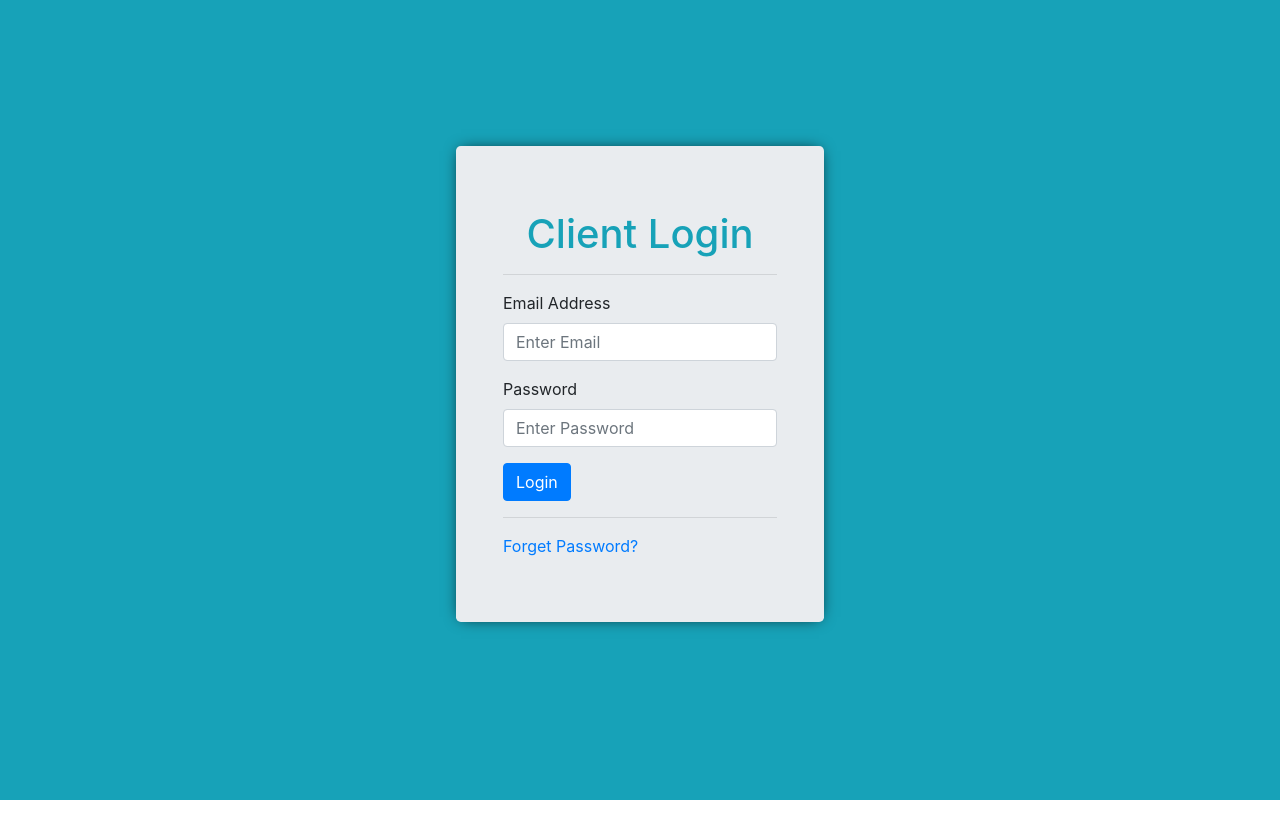
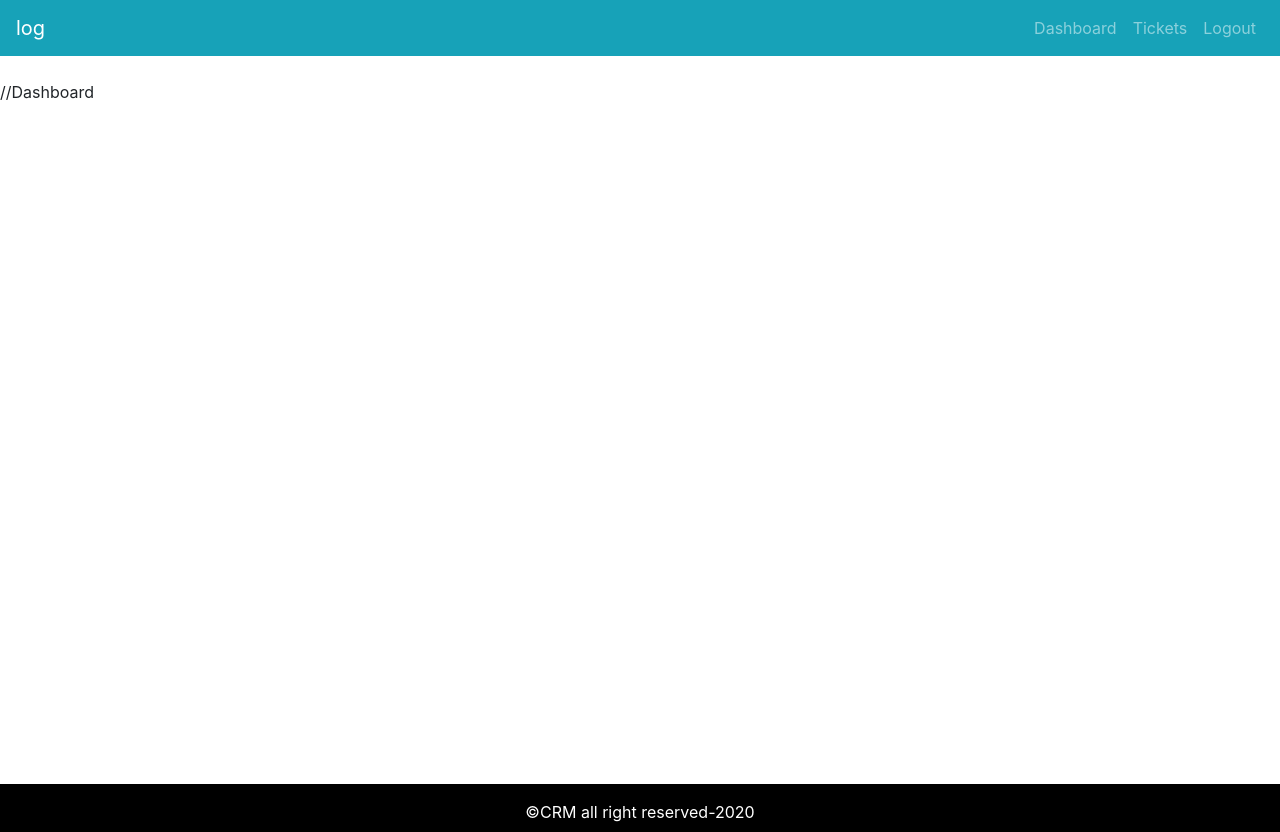
Before and after one commit to ChaitanyaKadiyala/crm-frontend, a React (Create React App) app in the folder crm-frontend/: page / in a window 1280 px wide. Before the commit the page ends 800 px from the top, so only its background shows below. Built offline with nearby package versions, Linux system fonts and the light colour scheme.

Commit message:
layout is added

```diff
--- a/crm-frontend/src/App.css
+++ b/crm-frontend/src/App.css
@@ -0,0 +1,23 @@
+.default-layout {
+  display: grid;
+  grid-template-rows: 80px auto 3rem;
+  grid-template-areas:
+    "header"
+    "main"
+    "footer";
+}
+
+header {
+  grid-area: header;
+}
+
+main {
+  grid-area: main;
+  min-height: 88vh;
+}
+footer {
+  grid-area: footer;
+  background-color: black;
+  padding: 1rem;
+  color: white;
+}
--- a/crm-frontend/src/App.js
+++ b/crm-frontend/src/App.js
@@ -1,10 +1,12 @@
 import "./App.css";
 import { Entry } from "./page/entry/Entry.page";
+import { DefaultLayout } from "./layout/DefaultLayout";
 
 function App() {
   return (
     <div>
-      <Entry />
+      {/* <Entry /> */}
+      <DefaultLayout>//Dashboard</DefaultLayout>
     </div>
   );
 }
--- /dev/null
+++ b/crm-frontend/src/layout/DefaultLayout.js
@@ -0,0 +1,17 @@
+import React from "react";
+import { Header } from "./partials/Header.comp.js";
+import { Footer } from "./partials/Footer.comp";
+
+export const DefaultLayout = ({ children }) => {
+  return (
+    <div className="default-layout">
+      <header className="header">
+        <Header />
+      </header>
+      <main className="main">{children}</main>
+      <footer className="footer">
+        <Footer />
+      </footer>
+    </div>
+  );
+};
--- /dev/null
+++ b/crm-frontend/src/layout/partials/Footer.comp.js
@@ -0,0 +1,9 @@
+import React from "react";
+
+export const Footer = () => {
+  return (
+    <div className="text-center copy-right">
+      &copy;CRM all right reserved-2020
+    </div>
+  );
+};
--- /dev/null
+++ b/crm-frontend/src/layout/partials/Header.comp.js
@@ -0,0 +1,18 @@
+import React from "react";
+import { Navbar, Nav, NavbarBrand } from "react-bootstrap";
+
+export const Header = () => {
+  return (
+    <Navbar collapseOnSelect bg="info" variant="dark" expand="md">
+      <Navbar.Brand>log</Navbar.Brand>
+      <Navbar.Toggle aria-controls="basic-navbar-nav" />
+      <Navbar.Collapse id="basic-navbar-nav">
+        <Nav className="ml-auto">
+          <Nav.Link href="/dashboard">Dashboard</Nav.Link>
+          <Nav.Link href="/dashboard">Tickets</Nav.Link>
+          <Nav.Link href="/dashboard">Logout</Nav.Link>
+        </Nav>
+      </Navbar.Collapse>
+    </Navbar>
+  );
+};
```
